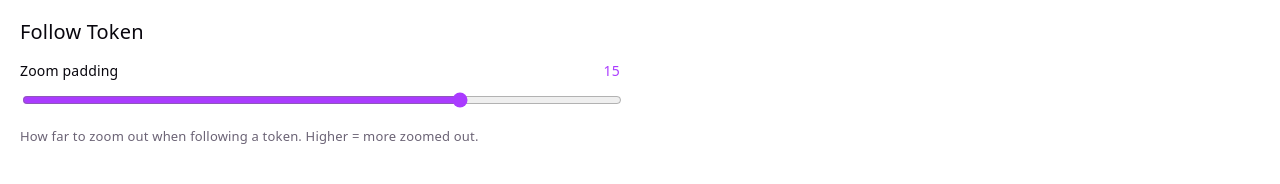
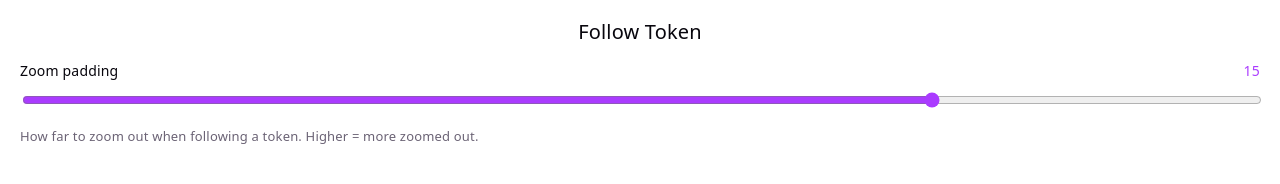
Before and after one commit to RockssJoke/OwlbearGameMode, a website built with Vite: page index.html in a window 1280 px wide. Built offline with nearby package versions, Linux system fonts and the light colour scheme; what @owlbear-rodeo/sdk would draw is missing.

Commit message:
style and main test

```diff
--- a/src/main.js
+++ b/src/main.js
@@ -10,7 +10,7 @@ import {
 
 document.querySelector("#app").innerHTML = `
   <section id="settings">
-    <h1>Follow Token</h1>
+    <h1><center> Follow Token </center></h1>
     <label for="padding">
       Zoom padding
       <span id="padding-value">${DEFAULT_FOLLOW_PADDING}</span>
--- a/src/style.css
+++ b/src/style.css
@@ -44,8 +44,6 @@ h1 {
 #app {
   padding: 20px;
   box-sizing: border-box;
-  size: 10;
-  width: 50%
 }
 
 #settings label {
```
